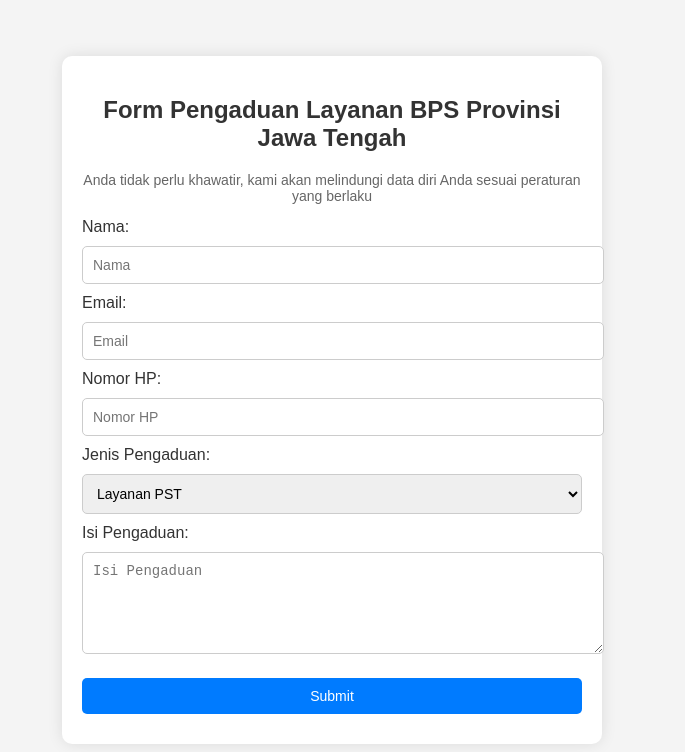
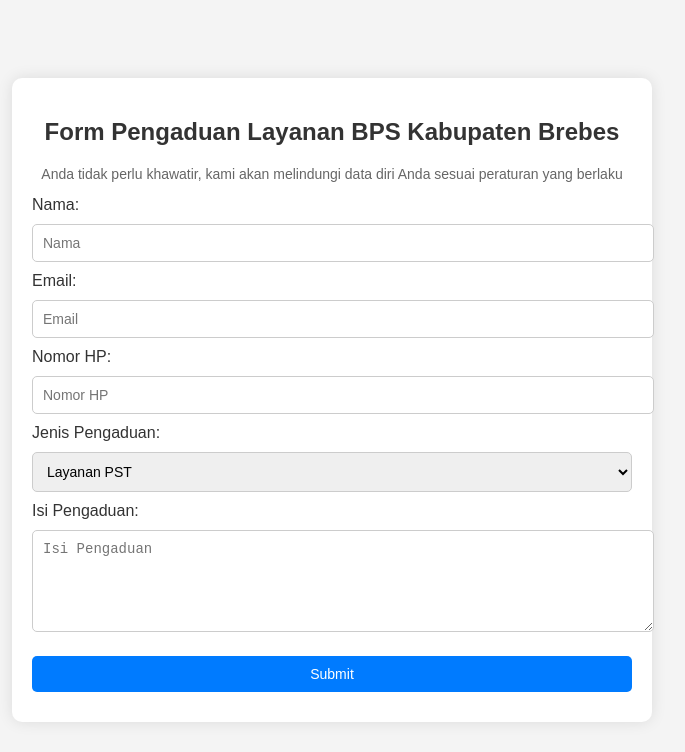
Before and after one commit to bpskabbrebes/Pengaduan_layanan, a plain HTML site: page index.html in a window 1280 px wide. Shown: the whole page, without its empty margins (308-993 px from the left). Drawn offline with Linux system fonts and the light colour scheme.

Commit message:
Update index.html

```diff
--- a/index.html
+++ b/index.html
@@ -20,7 +20,7 @@
             padding: 20px;
             border-radius: 10px;
             box-shadow: 0 0 15px rgba(0, 0, 0, 0.1);
-            width: 500px;
+            width: 600px;
         }
         h2 {
             text-align: center;
@@ -57,7 +57,7 @@
 </head>
 <body>
     <div class="form-container">
-        <h2>Form Pengaduan Layanan BPS Provinsi Jawa Tengah</h2>
+        <h2>Form Pengaduan Layanan BPS Kabupaten Brebes</h2>
         <p>Anda tidak perlu khawatir, kami akan melindungi data diri Anda sesuai peraturan yang berlaku</p>
 
         <form id="pengaduanForm">
```
